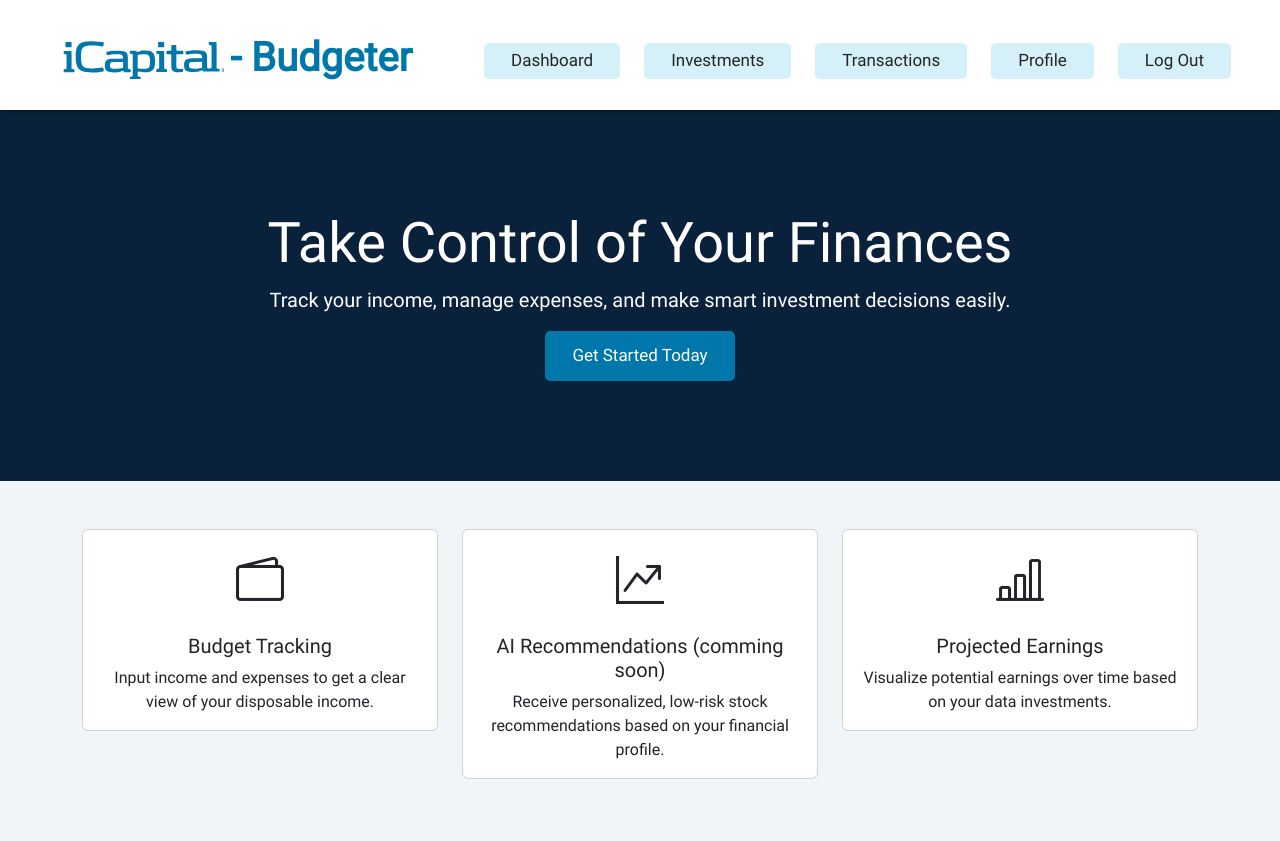
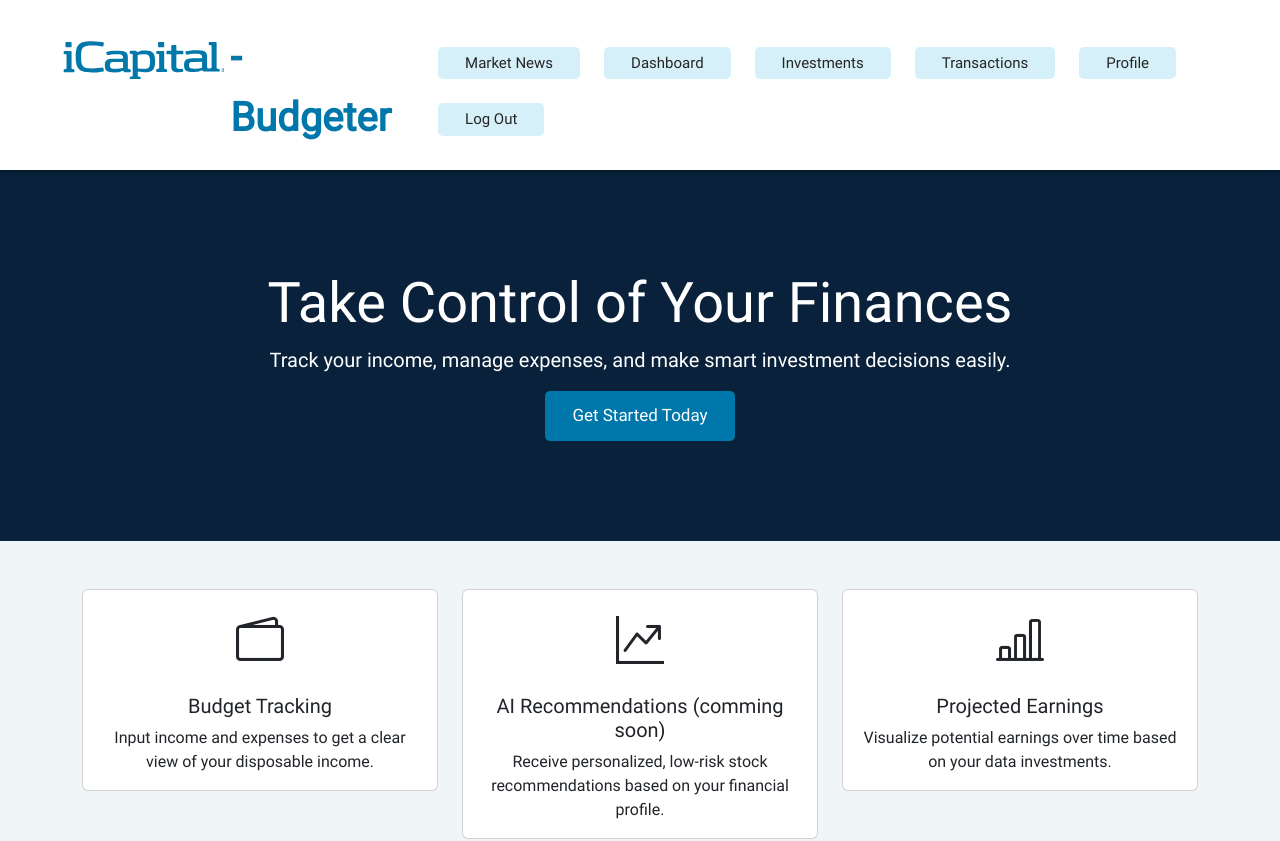
Before and after one commit to jorammercado/fin-track-frontend, a React (Vite) app: page / in a window 1280 px wide. Shown: the top 841 px of the page. Built offline with nearby package versions, Linux system fonts and the light colour scheme; no server answers; sample sign-in values are in the browser's storage.

Commit message:
setup market news page

```diff
--- a/src/App.jsx
+++ b/src/App.jsx
@@ -16,6 +16,7 @@ import Transactions from './pages/Transactions'
 import Ivestments from './pages/Investments'
 import TransactionsEdit from './pages/TransactionsEdit'
 import Dashboard from './pages/Dashboard'
+import MarketNews from './pages/MarketNews'
 
 import PublicRoute from "./components/PublicRoute"
 import ProtectedRoute from "./components/ProtectedRoute"
@@ -187,6 +188,18 @@ function App() {
             />
 
             <Route
+              path="/users/:account_id/profile/marketnews"
+              element={
+                <ProtectedRoute
+                  element={MarketNews}
+                  currentUser={currentUser}
+                  setStocks={setStocks}
+                  stocks={stocks}
+                />
+              }
+            />
+
+            <Route
               path="/users/:account_id/profile/dashboard"
               element={
                 <ProtectedRoute
--- a/src/components/NavBar.jsx
+++ b/src/components/NavBar.jsx
@@ -46,6 +46,12 @@ export default function NavBar({ token, handleLogout, currentUser }) {
                     <div className="navbar__links navbar__links--private">
                         <button
                             className="navbar__link"
+                            onClick={() => navigate(`/users/${currentUser.account_id}/profile/marketnews`)}
+                        >
+                            Market News
+                        </button>
+                        <button
+                            className="navbar__link"
                             onClick={() => navigate(`/users/${currentUser.account_id}/profile/dashboard`)}
                         >
                             Dashboard
--- a/src/components/NavBar.scss
+++ b/src/components/NavBar.scss
@@ -152,7 +152,7 @@
     }
 
     &__links {
-        font-size: 17px;
+        font-size: 15px;
         margin-right: 60px;
         font-family: 'Roboto-Regular';
 
--- /dev/null
+++ b/src/pages/MarketNews.jsx
@@ -0,0 +1,11 @@
+import React from 'react'
+
+const MarketNews = () => {
+    return (
+        <div>
+            <h1>Market news</h1>
+        </div>
+    )
+}
+
+export default MarketNews
```
